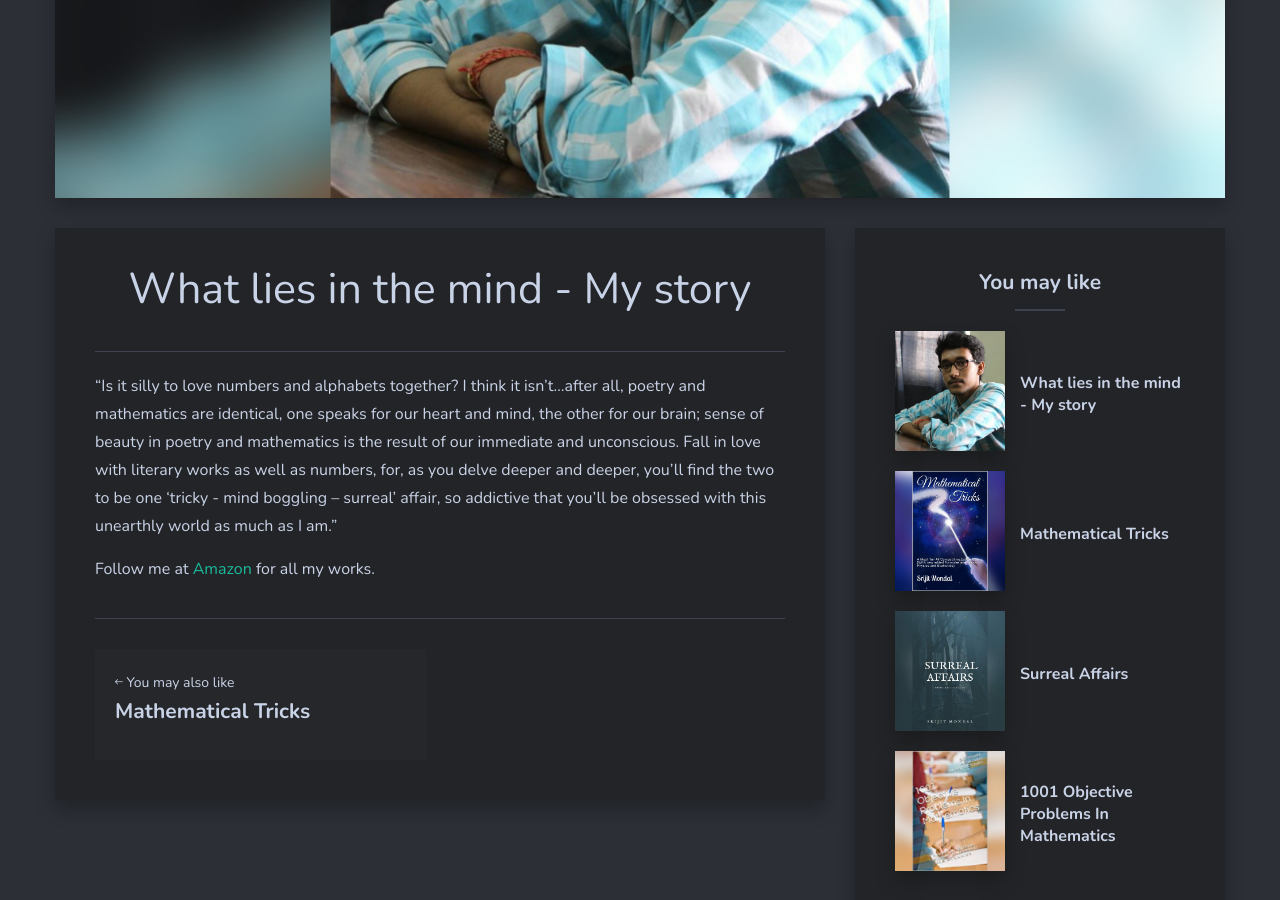
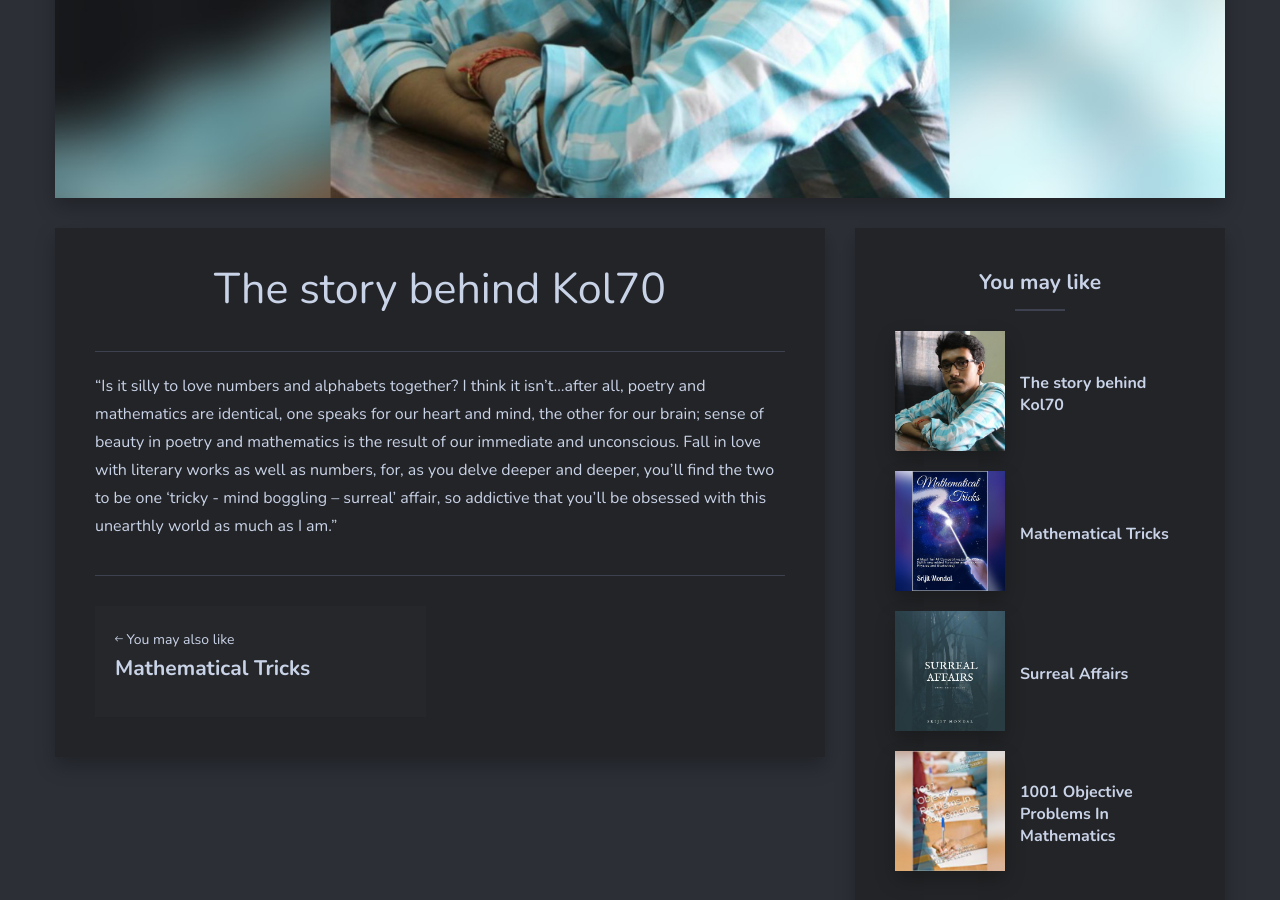
Before and after one commit to Rajwrita/kol70, a Jekyll site: the page built from _posts/2020-03-31-what-lies-in-the-mind.markdown, in a window 1280 px wide and 900 px high, scrolled down 497 px. Built offline with Jekyll 4.4.1, drawn with Linux system fonts in a browser that asks for light colours; nearby versions of some CDN libraries.

Commit message:
Update 2020-03-31-what-lies-in-the-mind.markdown

```diff
--- a/_posts/2020-03-31-what-lies-in-the-mind.markdown
+++ b/_posts/2020-03-31-what-lies-in-the-mind.markdown
@@ -1,11 +1,9 @@
 ---
 layout: post
-title:  What lies in the mind - My story
-date:   2020-03-31
+title:  The story behind Kol70
+date:   2020-04-09
 image:  07.png
 ---
 
  “Is it silly to love numbers and alphabets together? I think it isn’t…after all, poetry and mathematics are identical, one speaks for our heart and mind, the other for our brain; sense of beauty in poetry and mathematics is the result of our immediate and unconscious.
 Fall in love with literary works as well as numbers, for, as you delve deeper and deeper, you’ll find the two to be one 'tricky - mind boggling – surreal' affair, so addictive that you’ll be obsessed with this unearthly world as much as I am.”
-
-Follow me at [Amazon](https://www.amazon.com/Srijit-Mondal/e/B07DMQN5YD) for all my works.
```
